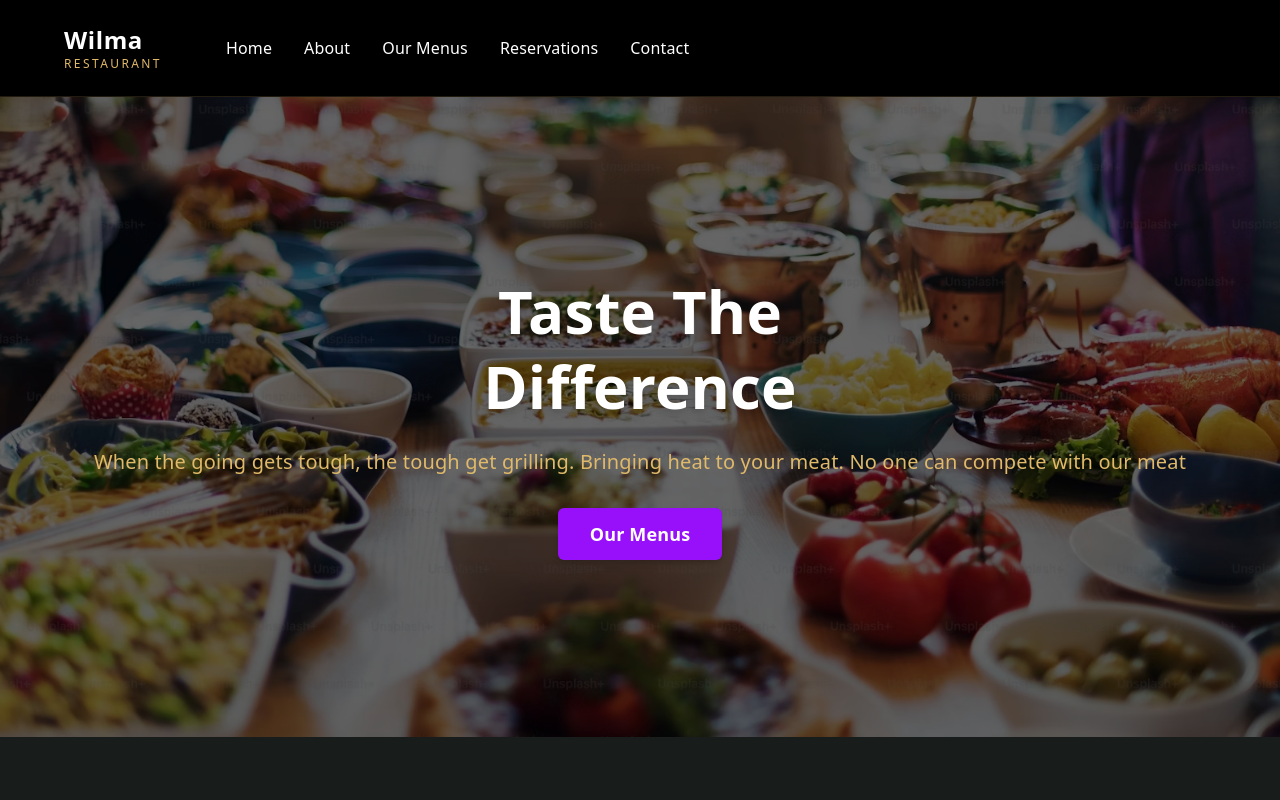
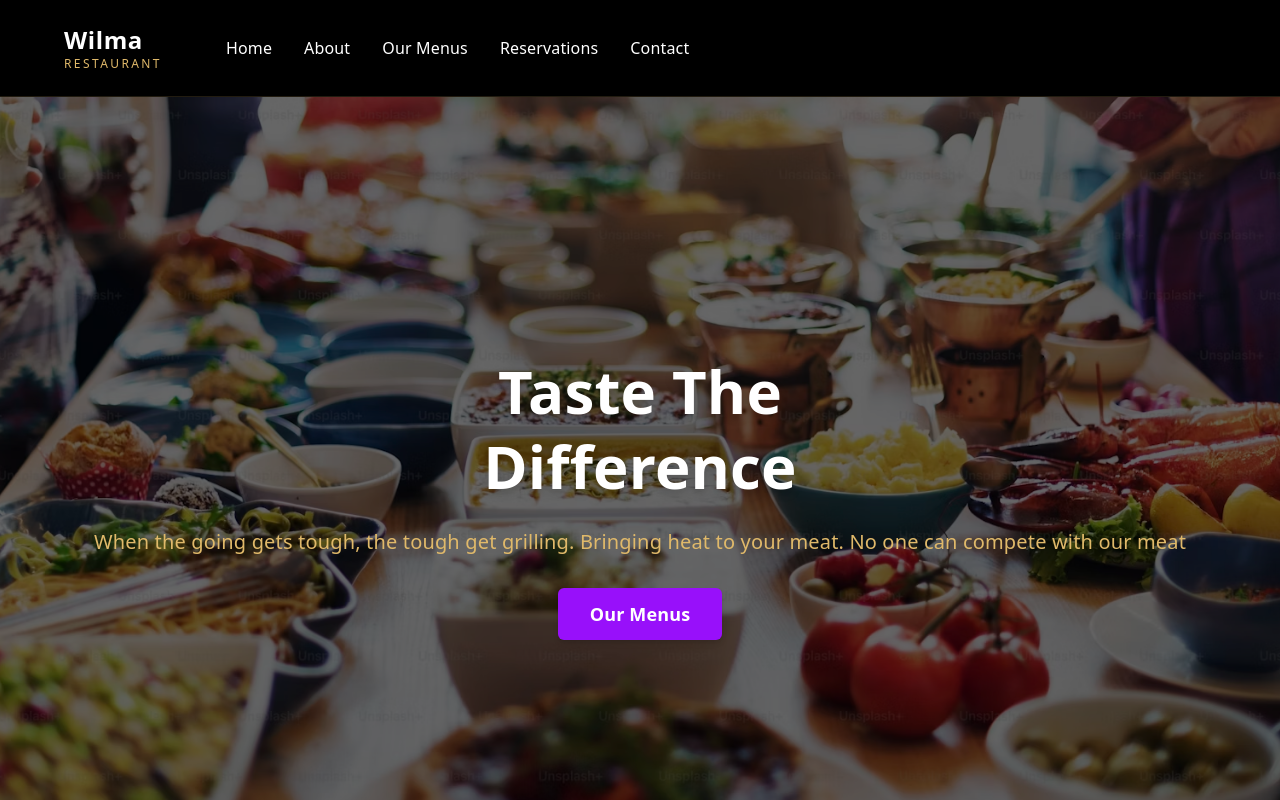
Before and after one commit to Isaladwy/open-buffet-landing-page, a Next.js app: page / in a window 1280 px wide. Shown: the top 800 px of the page. Built offline with nearby package versions, Linux system fonts and the light colour scheme.

Commit message:
style: update Hero component to full viewport height for improved layout
- Change minimum height of Hero section from 80vh to 100vh for a more immersive experience
- Ensure content is centered within the full-page layout

```diff
--- a/app/components/Hero.tsx
+++ b/app/components/Hero.tsx
@@ -4,7 +4,7 @@
 
 export default function Hero() {
   return (
-    <section className="relative w-full min-h-[80vh] flex items-center justify-center overflow-hidden">
+    <section className="relative w-full min-h-[100vh] flex items-center justify-center overflow-hidden">
       {/* Full-page background image */}
       <Image
         fill
```
